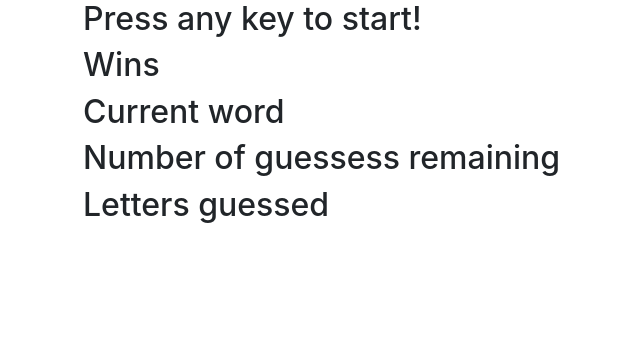
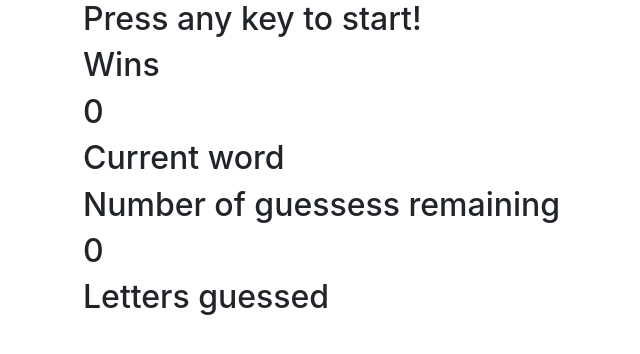
Before and after one commit to kctwong/Word-Guess-Game, a plain HTML site: page index.html in a window 1280 px wide. Shown: the whole page, without its empty margins (572-1212 px from the left). Drawn offline with nearby package versions, Linux system fonts and the light colour scheme.

Commit message:
Update index.html

```diff
--- a/index.html
+++ b/index.html
@@ -36,6 +36,10 @@
         </div>
     </div>
 
+    <script>
+        hangman.updatedisplay();
+    </script>
+
 </body>
 
 </html>
```
